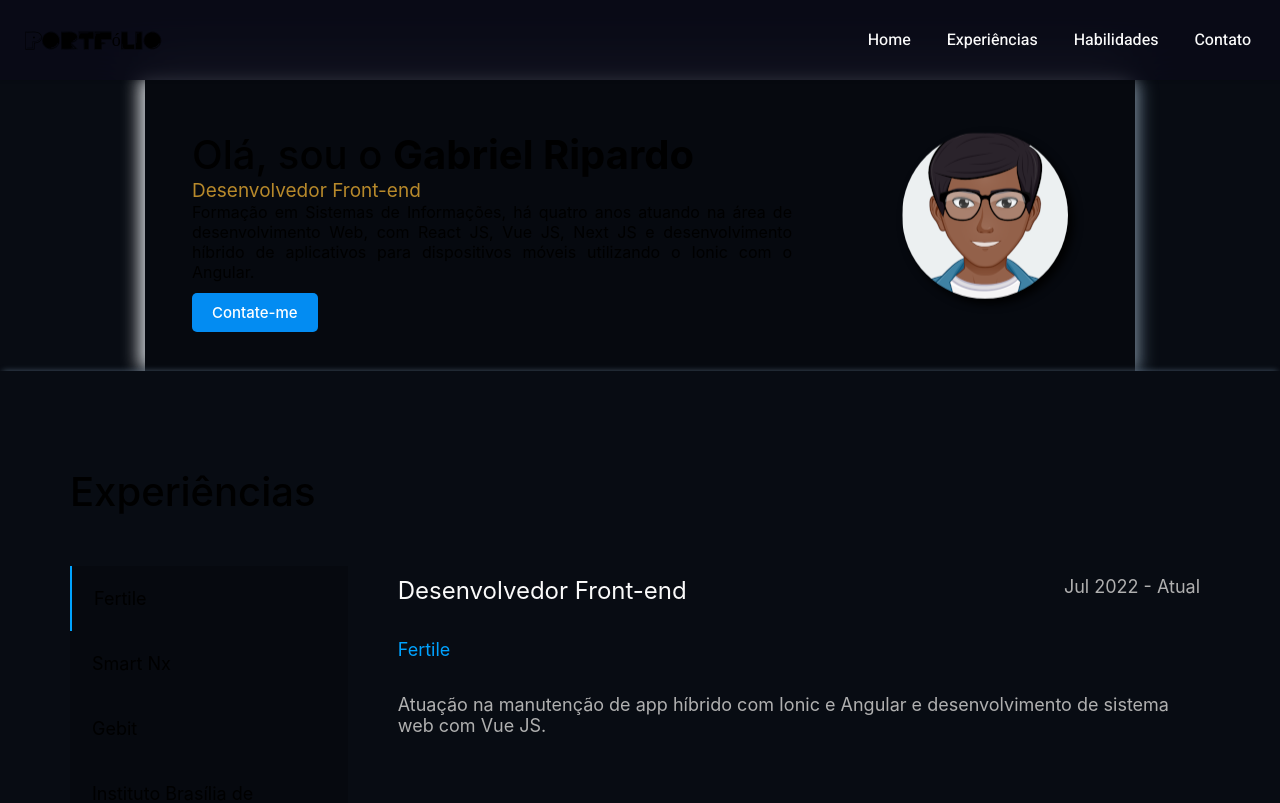
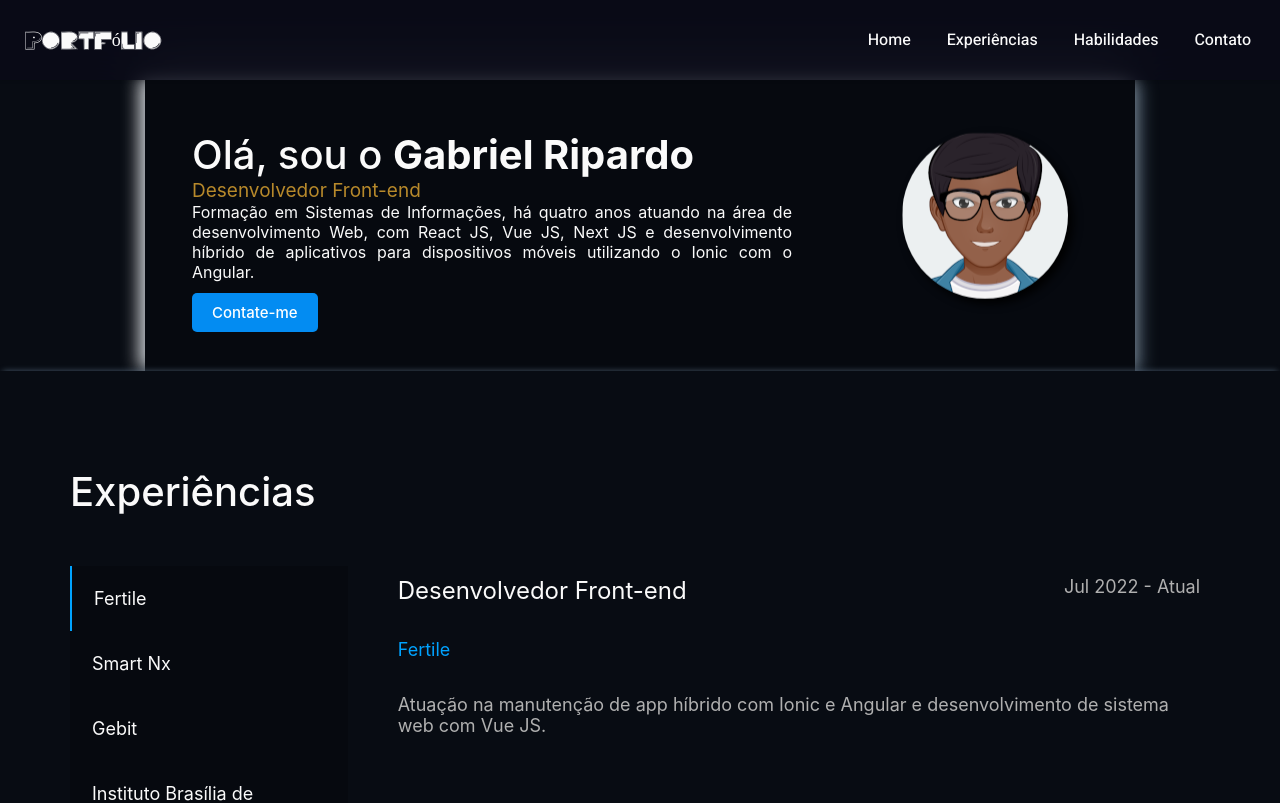
Before and after one commit to gabrielripardo/portfolio, a Next.js app: page / in a window 1280 px wide. Shown: the top 803 px of the page. Built offline with nearby package versions, Linux system fonts and the light colour scheme.

Commit message:
fix: fonte branca

```diff
--- a/styles/globals.css
+++ b/styles/globals.css
@@ -16,6 +16,7 @@ body {
   margin: 0;
   font-family: -apple-system, BlinkMacSystemFont, Segoe UI, Roboto, Oxygen,
     Ubuntu, Cantarell, Fira Sans, Droid Sans, Helvetica Neue, sans-serif;
+  color: #fafafa;
 }
 
 * {
```
